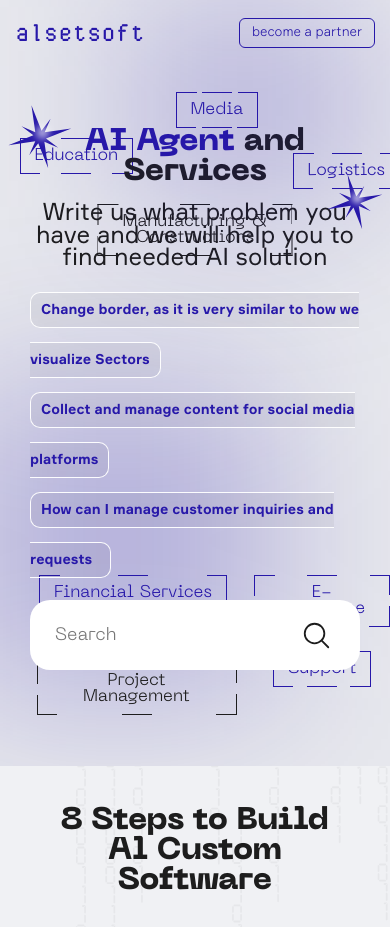
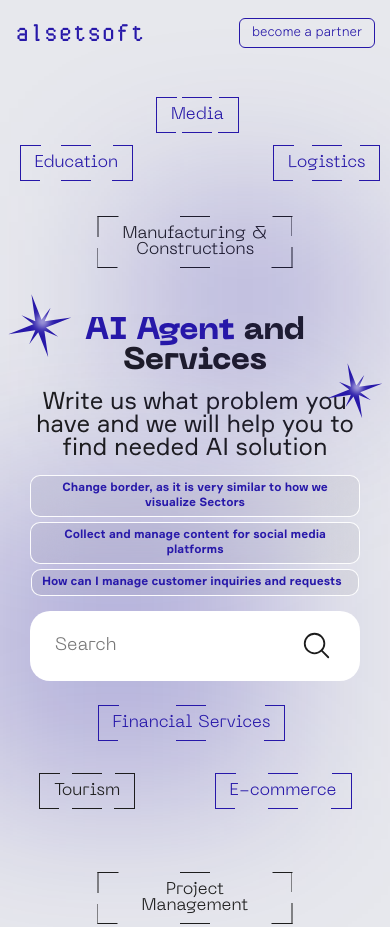
Before and after one commit to DmitriyPozniakov/Ai-agents, a plain HTML site: page index.html in a window 390 px wide. Shown: the top 927 px of the page. Drawn offline with Linux system fonts and the light colour scheme.

Commit message:
added new styles

```diff
--- a/responsive.css
+++ b/responsive.css
@@ -2,30 +2,36 @@
 /* Мобильные устройства (маленькие) */
 @media (min-width: 240px) and (max-width: 480px) {
 
+    .floating-text:nth-of-type(6) {
+        position: absolute;
+        top: 40%;
+        left: 82%;
+    }
+
     .floating-text:nth-of-type(1) {
         position: absolute;
-        top: 30%;
-        left: 50%;
-        transform: translate(-50%, -50%);
+        top: 25% !important;
+        left: 50% !important;
     }
 
     .floating-text:nth-of-type(2) {
         position: absolute;
-        top: 12%;
-        left: 45% !important;
+        top: 10% !important;
+        left: 40% !important;
     }
 
     .floating-text:nth-of-type(3) {
+        /* display: none; */
         position: absolute;
-        top: 20%;
-        left: 75%;
+        top: 15% !important;
+        left: 70% !important;
     }
 
     .floating-text:nth-of-type(4) {
-        display: none;
+        /* display: none; */
         position: absolute;
-        top: 30%;
-        left: 85%;
+        top: 80% !important;
+        left: 10% !important;
     }
 
     .floating-text:nth-of-type(5) {
@@ -36,7 +42,7 @@
     }
 
     .floating-text:nth-of-type(6) {
-        display: none;
+        /* display: none; */
         position: absolute;
         top: 50%;
         left: 82%;
@@ -44,11 +50,12 @@
 
     .floating-text:nth-of-type(7) {
         position: absolute;
-        top: 75%;
-        left: 65% !important;
+        top: 80% !important;
+        left: 55% !important;
     }
 
     .floating-text:nth-of-type(8) {
+        display: none;
         position: absolute;
         top: 85%;
         left: 70%;
@@ -64,21 +71,21 @@
 
     .floating-text:nth-of-type(10) {
         position: absolute;
-        top: 90%;
-        left: 35% !important;
+        top: 93% !important;
+        left: 50% !important;
     }
 
     .floating-text:nth-of-type(11) {
         display: none;
         position: absolute;
-        top: 70%;
-        left: 30%;
+        top: 70% ;
+        left: 30% ;
     }
 
     .floating-text:nth-of-type(12) {
         position: absolute;
-        top: 75%;
-        left: 10%;
+        top: 73% !important;
+        left: 25% !important;
     }
 
     .floating-text:nth-of-type(13) {
@@ -104,7 +111,7 @@
 
     .floating-text:nth-of-type(16) {
         position: absolute;
-        top: 18% !important;
+        top: 15% !important;
         left: 5% !important;
     }
 
@@ -129,7 +136,7 @@
     .customer-info-footer {
         display: flex !important;
         flex-direction: column;
-        align-items: flex-start ;
+        align-items: flex-start;
     }
 
     .legal-container {
@@ -138,6 +145,8 @@
 }
 
 @media (max-width: 480px) {
+
+
 
 
     .agents {
@@ -170,6 +179,10 @@
         z-index: 100;
     }
 
+    .development-container {
+        flex-direction: column;
+    }
+
 
     nav {
         padding: 15px;
@@ -191,19 +204,32 @@
 /* Мобильные устройства (обычные) */
 @media (max-width: 768px) {
 
+    .container {
+        height: 900px;
+    }
+
+    .development-container {
+        flex-direction: column;
+    }
+
+
 
     .floating-text:nth-of-type(6) {
-        display: none !important;
+        display: none ;
         position: absolute;
-        top: 50%;
+        top: 40%;
         left: 82%;
     }
 
     .floating-text:nth-of-type(13) {
-        display: none !important;
+        display: none ;
         position: absolute;
         top: 60%;
         left: 5%;
+    }
+
+    .hero-title {
+        text-align: center;
     }
 
 
@@ -365,9 +391,11 @@
         z-index: 100;
     }
 
-    .floating-text {
+    .development-container {
+        flex-direction: column;
+    }
 
-    }
+    .floating-text {}
 
     .floating-text:nth-of-type(1) {
         position: absolute;
@@ -484,9 +512,7 @@
 }
 
 /* Малые десктопы */
-@media (max-width: 1280px) {
-
-}
+@media (max-width: 1280px) {}
 
 /* Стандартные и большие десктопы */
 @media (max-width: 1536px) {}
--- a/style.css
+++ b/style.css
@@ -953,22 +953,25 @@ footer::before {
     flex-direction: column;
     align-items: center;
     justify-content: center;
+    gap: 5px;
 }
 
 .search-button {}
 
 .search-button a {
+    display: block;
+    white-space: wrap;
     text-decoration: none;
     color: var(--base-blue-color);
     border-radius: 10px;
     border: 0.5px solid rgba(255, 255, 255, 0.95);
     background: rgba(0, 0, 0, 0.04);
     backdrop-filter: blur(20px);
-    padding: 10px;
+    padding: 5px 10px;
     font-family: 'Formular-700';
-    font-size: clamp(1rem, 8vw, 1.4rem);
-    line-height: 50px;
+    font-size: clamp(1rem, 3vw, 1.4rem);
     transition: 0.4s;
+    text-align: center;
 }
 
 .search-button a:hover {
```
